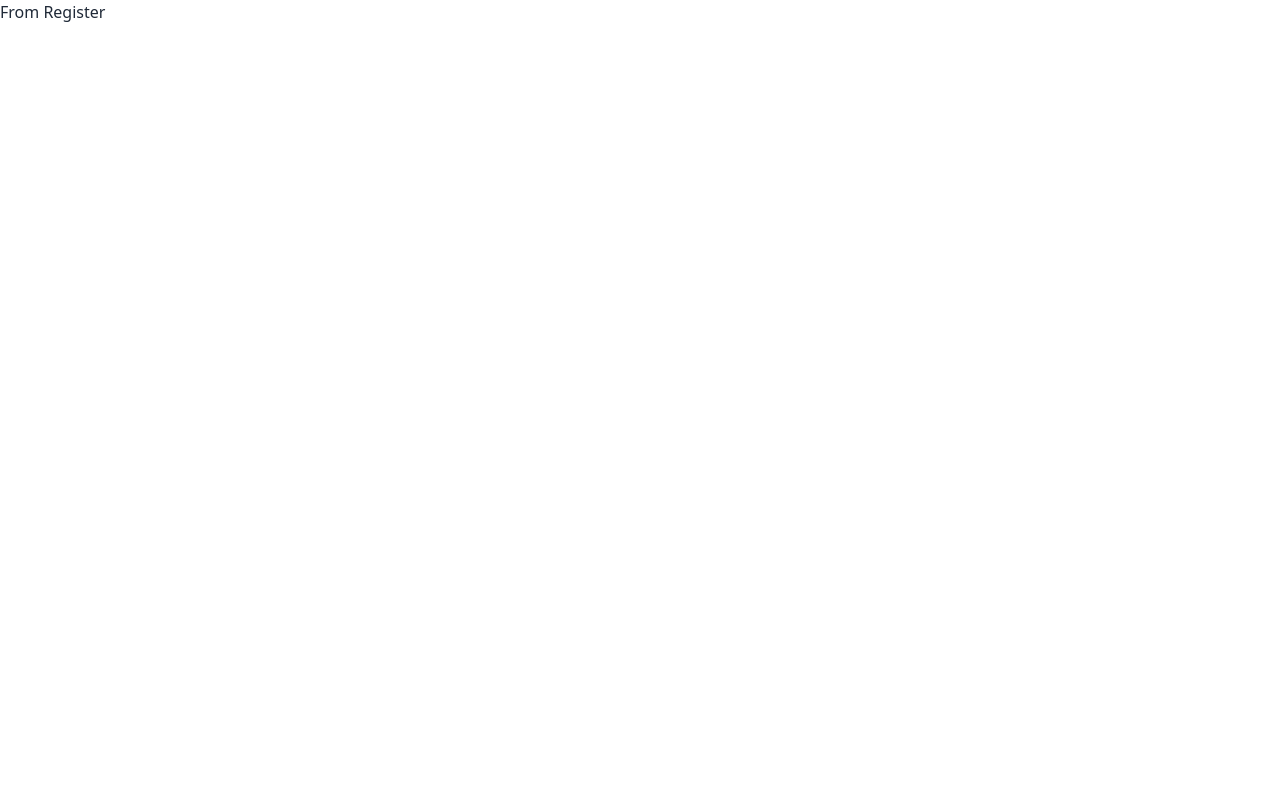
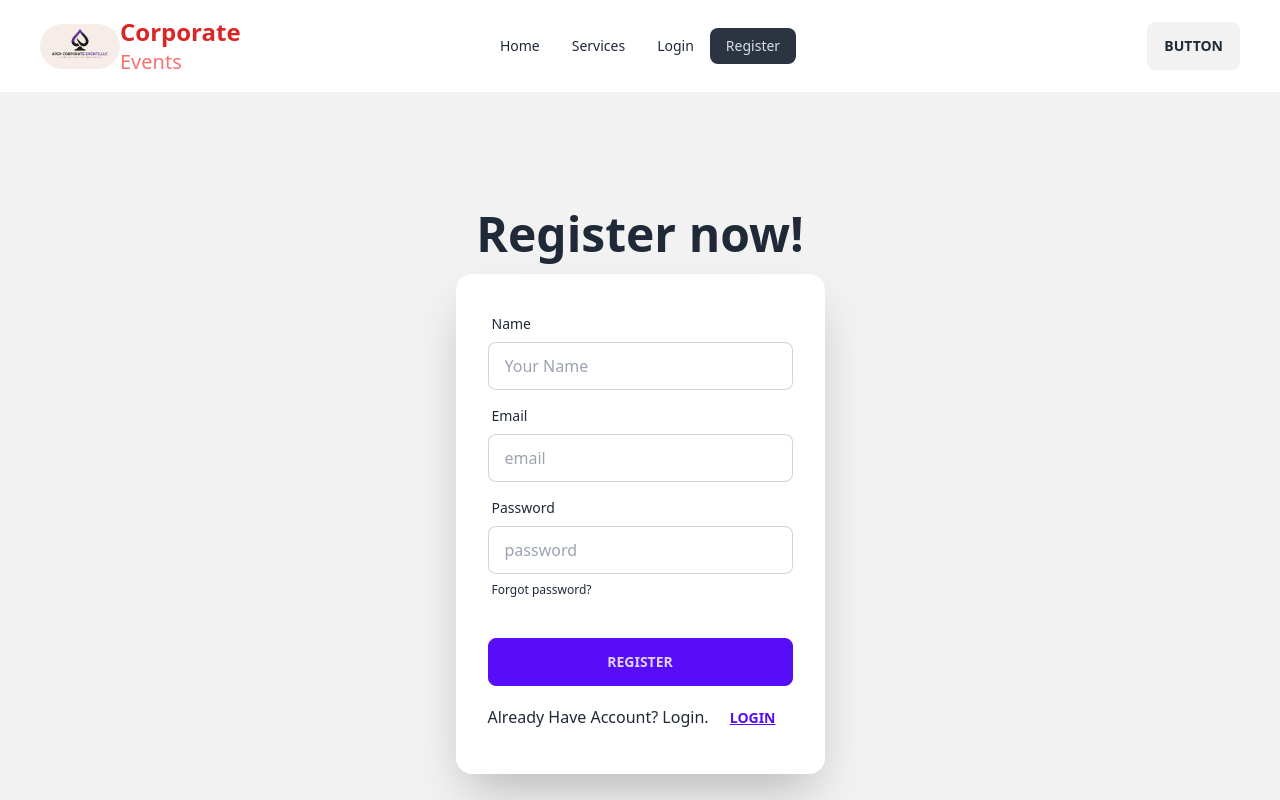
Before and after one commit to smhabib99-99/corporate-event-management, a React (Vite) app: page /register in a window 1280 px wide. Shown: the top 800 px of the page. Built offline with nearby package versions, Linux system fonts and the light colour scheme.

Commit message:
registration and login page creation successful

```diff
--- a/src/components/Banner/Banner.jsx
+++ b/src/components/Banner/Banner.jsx
@@ -12,9 +12,9 @@ const Banner = () => {
                             <div className="hero-overlay bg-opacity-60"></div>
                             <div className="hero-content text-center text-neutral-content">
                                 <div className="max-w-md">
-                                    <h1 className="mb-5 text-5xl font-bold">Grow Faster Your Business With Our Services</h1>
-                                    <p className="mb-5">Our Company is Committed to help you business grow. We care our Customer in every possible way to get them to reach their success. For That we are meant to.</p>
-                                    <button className="btn btn-secondary">Our Services</button>
+                                    <h1 className="mb-5 text-5xl pt-10 font-bold">Grow Faster Your Business With Our Services</h1>
+                                    <p className="mb-5 p-10">Our Company is Committed to help you business grow. We care our Customer in every possible way to get them to reach their success. For That we are meant to.</p>
+                                    {/* <button className="btn btn-secondary">Our Services</button> */}
                                 </div>
                             </div>
                         </div>
--- a/src/layouts/Root.jsx
+++ b/src/layouts/Root.jsx
@@ -1,12 +1,14 @@
 import { Outlet } from "react-router-dom";
-
+import Navbar from "../components/Navbar/Navbar";
+import Footer from "../components/Footer/Footer";
 
 
 const Root = () => {
     return (
         <div>
-            {/* <h2>From Root</h2> */}
+            <Navbar></Navbar>
             <Outlet></Outlet>
+            <Footer></Footer>
         </div>
     );
 };
--- a/src/pages/Home/Home.jsx
+++ b/src/pages/Home/Home.jsx
@@ -17,14 +17,13 @@ const Home = () => {
 
     return (
         <div>
-            <Navbar></Navbar>
-            {/* <h1 className="text-4xl font-Open Sans">From Home</h1> */}
+            {/* <Navbar></Navbar> */}
             <Banner></Banner>
             <Services></Services>
             <Service service={service}></Service>
             <ClientTestimonial></ClientTestimonial>
             <ContactUs></ContactUs>
-            <Footer></Footer>
+            {/* <Footer></Footer> */}
 
         </div>
     );
--- a/src/pages/Login/Login.jsx
+++ b/src/pages/Login/Login.jsx
@@ -1,9 +1,54 @@
+import { Link } from "react-router-dom";
 
 
 const Login = () => {
+
+    const handleLogin = e =>{
+        e.preventDefault();
+        const email = e.target.email.value;
+        const password = e.target.password.value;
+        console.log(email,password);
+    }
+
+
     return (
         <div>
-            <h2>From Login</h2>
+            {/* <h2>From Login</h2> */}
+            <div>
+                <div className="hero min-h-screen bg-base-200">
+                    <div className="hero-content flex-col">
+                        <div className="text-center lg:text-left">
+                            <h1 className="text-5xl font-bold">Login now!</h1>
+                            {/* <p className="py-6">Provident cupiditate voluptatem et in. Quaerat fugiat ut assumenda excepturi exercitationem quasi. In deleniti eaque aut repudiandae et a id nisi.</p> */}
+                        </div>
+                        <div className="card flex-shrink-0 w-full max-w-sm shadow-2xl bg-base-100">
+                            <form onSubmit={handleLogin} className="card-body">
+                                    <div className="form-control">
+                                        <label className="label">
+                                            <span className="label-text">Email</span>
+                                        </label>
+                                        <input type="email" name="email" placeholder="email" className="input input-bordered" required />
+                                    </div>
+                                    <div className="form-control">
+                                        <label className="label">
+                                            <span className="label-text">Password</span>
+                                        </label>
+                                        <input type="password" name="password" placeholder="password" className="input input-bordered" required />
+                                        <label className="label">
+                                            <a href="#" className="label-text-alt link link-hover">Forgot password?</a>
+                                        </label>
+                                    </div>
+                                    <div className="form-control mt-6">
+                                        <button className="btn btn-primary">Login</button>
+                                    </div>
+                                <p>
+                                    <span>New here?  Please</span> <Link to="/register"><button className="btn btn-link">Register</button></Link>
+                                </p>
+                            </form>
+                        </div>
+                    </div>
+                </div>
+            </div>
         </div>
     );
 };
--- a/src/pages/Register/Register.jsx
+++ b/src/pages/Register/Register.jsx
@@ -1,9 +1,125 @@
+// import { Link } from "react-router-dom";
+
+import { Link } from "react-router-dom";
+
+
+// const Register = () => {
+
+
+//     const handleRegister = e =>{
+//         // e.preventDefault();
+//         // const email = e.target.email.value;
+//         // const password = e.target.password.value;
+//         // console.log(email,password);
+
+
+
+
+//     return (
+//         <div>
+
+//         </div>
+//         // <div>
+//         //     <div>
+//         //         <div className="hero min-h-screen bg-base-200">
+//         //             <div className="hero-content flex-col">
+//         //                 <div className="text-center lg:text-left">
+//         //                     <h1 className="text-5xl font-bold">Login now!</h1>
+//         //                     {/* <p className="py-6">Provident cupiditate voluptatem et in. Quaerat fugiat ut assumenda excepturi exercitationem quasi. In deleniti eaque aut repudiandae et a id nisi.</p> */}
+//         //                 </div>
+//         //                 <div className="card flex-shrink-0 w-full max-w-sm shadow-2xl bg-base-100">
+//         //                     <form className="card-body">
+//         //                         <form onSubmit={handleRegister}>
+//         //                             <div className="form-control">
+//         //                                 <label className="label">
+//         //                                     <span className="label-text">Email</span>
+//         //                                 </label>
+//         //                                 <input type="email" name="email" placeholder="email" className="input input-bordered" required />
+//         //                             </div>
+//         //                             <div className="form-control">
+//         //                                 <label className="label">
+//         //                                     <span className="label-text">Password</span>
+//         //                                 </label>
+//         //                                 <input type="password" name="password" placeholder="password" className="input input-bordered" required />
+//         //                                 <label className="label">
+//         //                                     <a href="#" className="label-text-alt link link-hover">Forgot password?</a>
+//         //                                 </label>
+//         //                             </div>
+//         //                             <div className="form-control mt-6">
+//         //                                 <button className="btn btn-primary">Login</button>
+//         //                             </div>
+//         //                         </form>
+//         //                         <p>
+//         //                             <span>Already Have Account?  Please Login.</span> <Link to="/login"><button className="btn btn-link">Login</button></Link>
+//         //                         </p>
+//         //                     </form>
+//         //                 </div>
+//         //             </div>
+//         //         </div>
+//         //     </div>
+//         // </div>
+//     );
+// };
+
+// export default Register;
+
+
 
 
 const Register = () => {
+
+
+    const handleRegister = e =>{
+        e.preventDefault();
+        const name = e.target.name.value;
+        const email = e.target.email.value;
+        const password = e.target.password.value;
+        console.log(name,email,password);
+    }
+
     return (
         <div>
-            <h2>From Register</h2>
+            <div className="hero min-h-screen bg-base-200">
+                <div className="hero-content flex-col">
+                    <div className="text-center lg:text-left">
+                        <h1 className="text-5xl font-bold">Register now!</h1>
+                        {/* <p className="py-6">Provident cupiditate voluptatem et in. Quaerat fugiat ut assumenda excepturi exercitationem quasi. In deleniti eaque aut repudiandae et a id nisi.</p> */}
+                    </div>
+                    <div className="card flex-shrink-0 w-full max-w-sm shadow-2xl bg-base-100">
+                        <form onSubmit={handleRegister} className="card-body">
+
+                                <div className="form-control">
+                                    <label className="label">
+                                        <span className="label-text">Name</span>
+                                    </label>
+                                    <input type="text" name="name" placeholder="Your Name" className="input input-bordered" required />
+                                </div>
+                                <div className="form-control">
+                                    <label className="label">
+                                        <span className="label-text">Email</span>
+                                    </label>
+                                    <input type="email" name="email" placeholder="email" className="input input-bordered" required />
+                                </div>
+                                <div className="form-control">
+                                    <label className="label">
+                                        <span className="label-text">Password</span>
+                                    </label>
+                                    <input type="password" name="password" placeholder="password" className="input input-bordered" required />
+                                    <label className="label">
+                                        <a href="#" className="label-text-alt link link-hover">Forgot password?</a>
+                                    </label>
+                                </div>
+                                <div className="form-control mt-6">
+                                    <button className="btn btn-primary">Register</button>
+                                </div>
+
+                            <p>
+                                <span>Already Have Account? Login.</span> <Link to="/login"><button className="btn btn-link">Login</button></Link>
+                            </p>
+                        </form>
+                    </div>
+                </div>
+            </div>
         </div>
     );
 };
```
